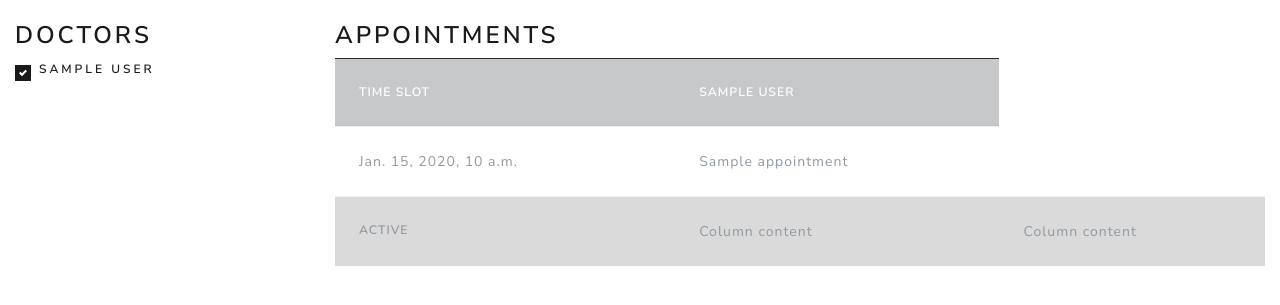
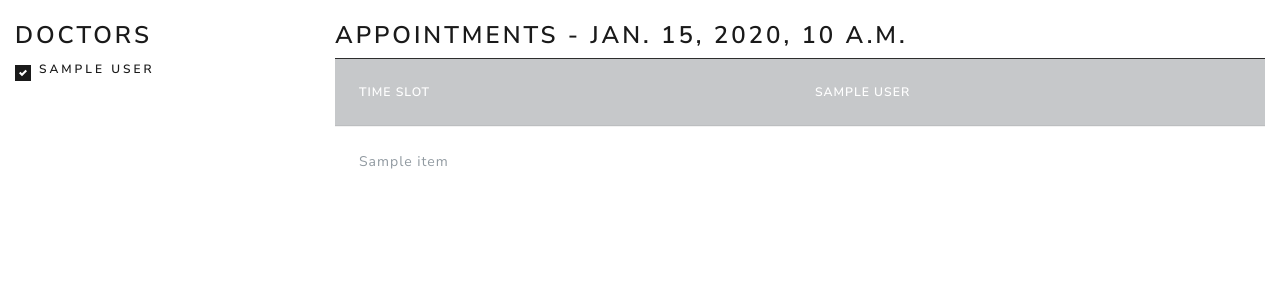
Before and after one commit to jacobvinoo/easyMed, a Django app: template easyMed/templates/homeunimed.html in a window 1280 px wide. Shown: the part 89-394 px from the top of the page. Run offline with Django 3.2, Linux system fonts and the light colour scheme; the template is opened without the code that fills it: most values are stand-ins (such as "Sample title", 1, 10 or a date in 2020); some libraries are stand-ins or nearby versions.

Commit message:
Changes to master but wrong

```diff
--- a/easyMed/models.py
+++ b/easyMed/models.py
@@ -66,6 +66,7 @@ class Appointment(models.Model):
     def get_daily_slots(start, end, slot, date):
          # combine start time to respective day
         dt = datetime.combine(date, datetime.strptime(start,"%H:%M").time())
+
         slots = [dt]
         # increment current time by slot till the end time
         while (dt.time() < datetime.strptime(end,"%H:%M").time()):
--- a/easyMed/templates/homeunimed.html
+++ b/easyMed/templates/homeunimed.html
@@ -30,7 +30,7 @@
 
     <div class="col-sm-9">
 
-        <h3> Appointments</h3>
+        <h3> Appointments - {{date}}</h3>
 
       <!--  {% include 'appointments.html' %} -->
 
@@ -44,21 +44,15 @@
           <th scope="col">{{doctor.first_name}} {{doctor.last_name}}</th>
           {% endfor %}
         </tr>
-          </thead>
         <tbody>
-            <tr >
-              {% for slot in slots %}
-              <td>{{slot.time}}</td>
+        {% for item_row in appointment_list %}
+          <tr>
+              {% for item in item_row %}
+                <td> {{item}} </td>
               {% endfor %}
-              {% for appointment in appointment_list  %}
-              <td>{{appointment}}</td>
         {% endfor %}
           </tr>
-            <tr class="table-active">
-              <th scope="row">Active</th>
-              <td>Column content</td>
-              <td>Column content</td>
-            </tr>
+
           </tbody>
         </table>
 
```
Also changed, not shown: db.sqlite3. Lines whose indentation alone changed are shown as unchanged.
